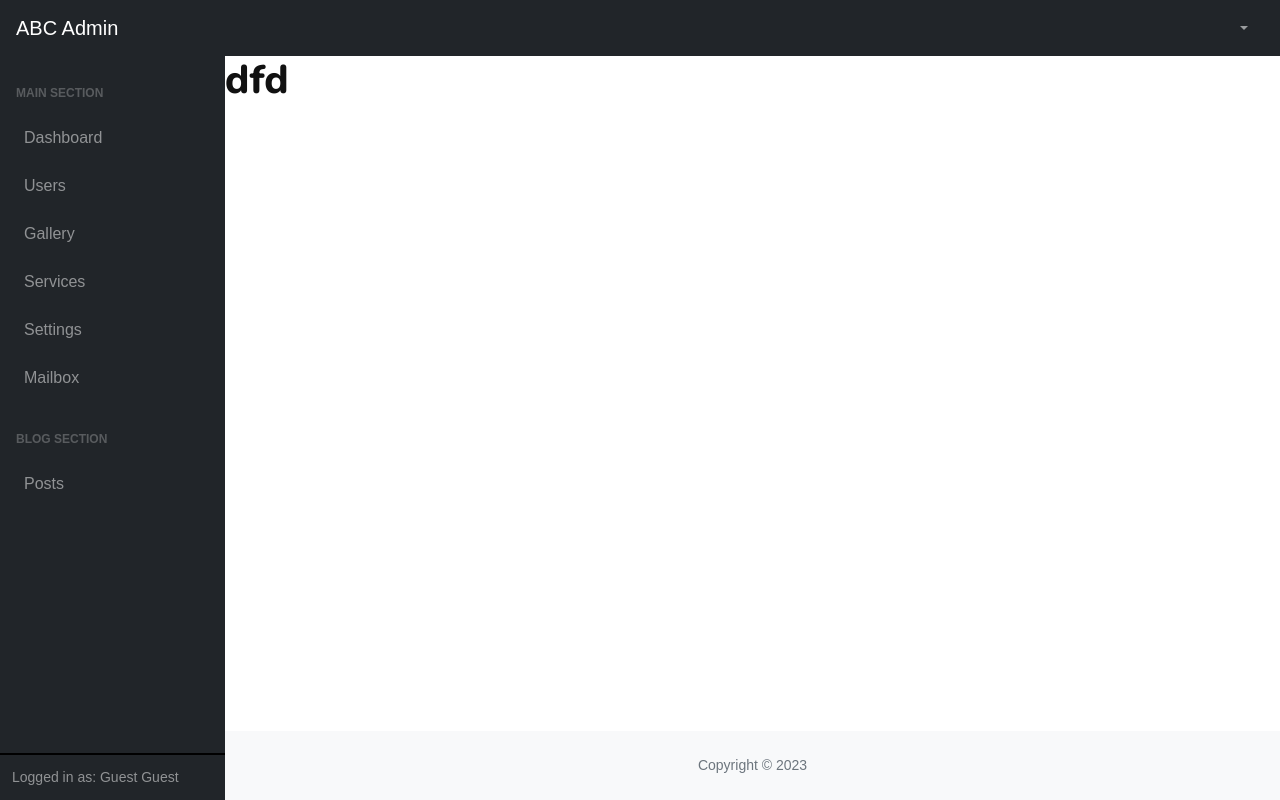
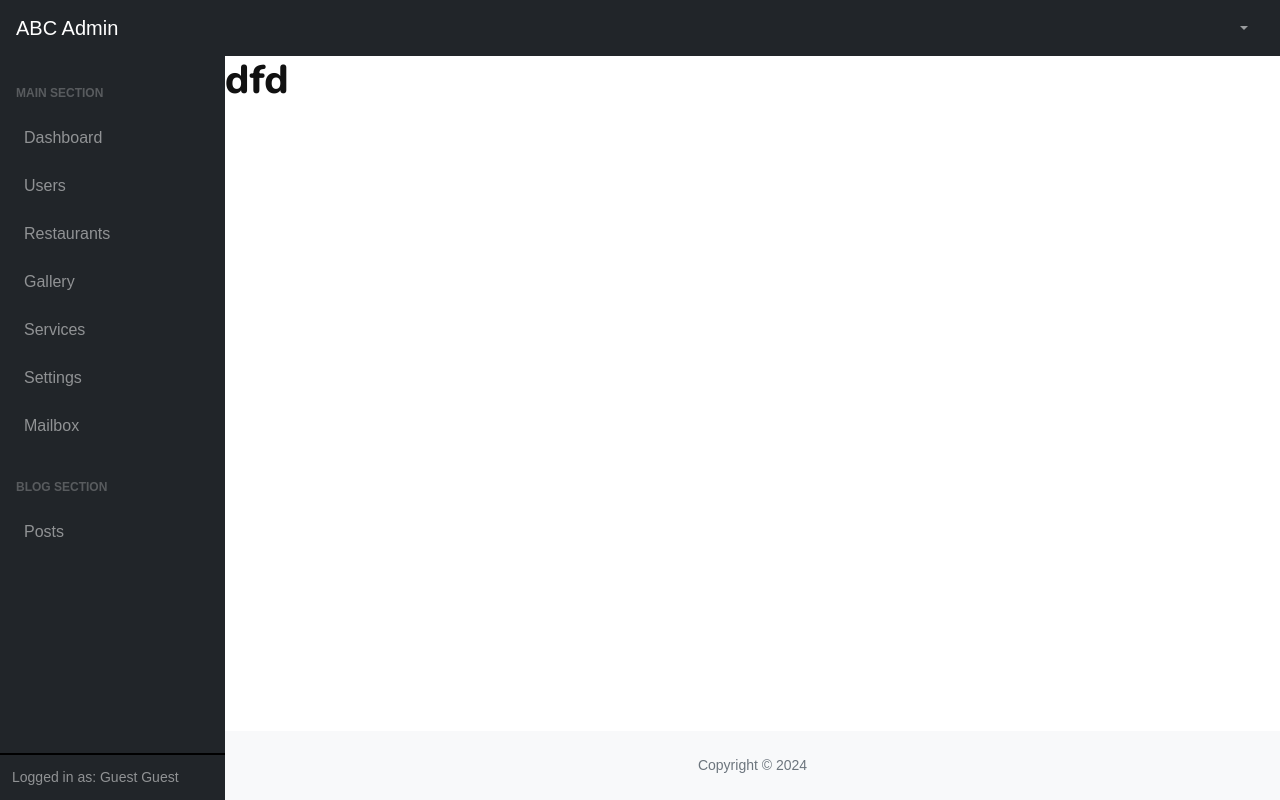
Before and after one commit to AronDevpro/ABC-Restaurant, a Java web app: page /admin/index.jsp in a window 1280 px wide. Run offline with Tomcat 11, a stand-in JSP engine, Linux system fonts and the light colour scheme; some libraries are stand-ins or nearby versions.

Commit message:
fix issues in sidebar

```diff
--- a/src/main/webapp/template/sideBar.jsp
+++ b/src/main/webapp/template/sideBar.jsp
@@ -45,9 +45,13 @@
                         <div class="nav-link-icon"><i class="fas fa-tachometer-alt"></i></div>
                         Dashboard
                     </a>
-                    <a class="nav-link" href="#">
+                    <a class="nav-link" href="${pageContext.request.contextPath}/user">
                         <div class="nav-link-icon"><i class="fa-regular fa-user"></i></div>
                         Users
+                    </a>
+                    <a class="nav-link" href="${pageContext.request.contextPath}/admin/restaurant/">
+                        <div class="nav-link-icon"><i class="fa-regular fa-user"></i></div>
+                        Restaurants
                     </a>
                     <a class="nav-link collapsed" href="#" data-bs-toggle="collapse" data-bs-target="#collapseGallery" aria-expanded="false" aria-controls="collapseGallery">
                         <div class="nav-link-icon"><i class="fa-regular fa-image"></i></div>
@@ -56,11 +60,11 @@
                     </a>
                     <div class="collapse" id="collapseGallery" aria-labelledby="headingOne" data-bs-parent="#sidenavAccordion">
                         <nav class="sidenav-menu-nested nav">
-                            <a class="nav-link" href="#">Gallery</a>
+                            <a class="nav-link" href="${pageContext.request.contextPath}/gallery">Gallery</a>
                             <a class="nav-link" href="#">New Gallery</a>
                         </nav>
                     </div>
-                    <a class="nav-link collapsed " href="#" data-bs-toggle="collapse" data-bs-target="#collapseServices" aria-expanded="false" aria-controls="collapseServices">
+                    <a class="nav-link collapsed " href="${pageContext.request.contextPath}/gallery" data-bs-toggle="collapse" data-bs-target="#collapseServices" aria-expanded="false" aria-controls="collapseServices">
                         <div class="nav-link-icon"><i class="fas fa-columns"></i></div>
                         Services
                         <div class="sidenav-collapse-arrow"><i class="fas fa-angle-down"></i></div>
--- a/src/main/webapp/template/sidebarFooter.jsp
+++ b/src/main/webapp/template/sidebarFooter.jsp
@@ -11,14 +11,14 @@
 <footer class="py-4 bg-light mt-auto">
   <div class="container-fluid px-4">
     <div class="d-flex align-items-center justify-content-center small">
-      <div class="text-muted">Copyright &copy; 2023</div>
+      <div class="text-muted">Copyright &copy; 2024</div>
     </div>
   </div>
 </footer>
 </div>
 </div>
 
-<script src="../assets/js/bootstrap.bundle.min.js"></script>
+<script crossorigin="anonymous" src="${pageContext.request.contextPath}/assets/js/bootstrap.bundle.min.js"></script>
 <script><%@include file="../assets/js/sidebar.js"%></script>
 </body>
 </html>
```
